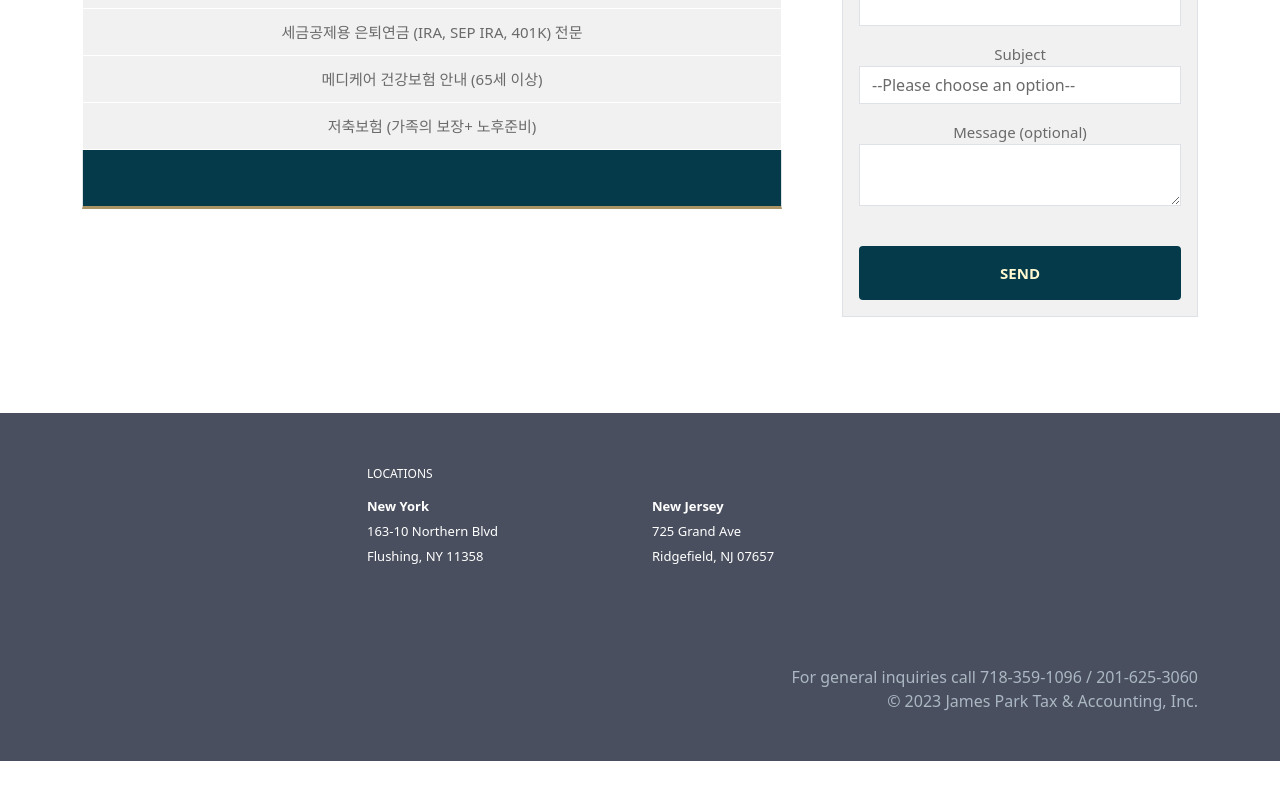
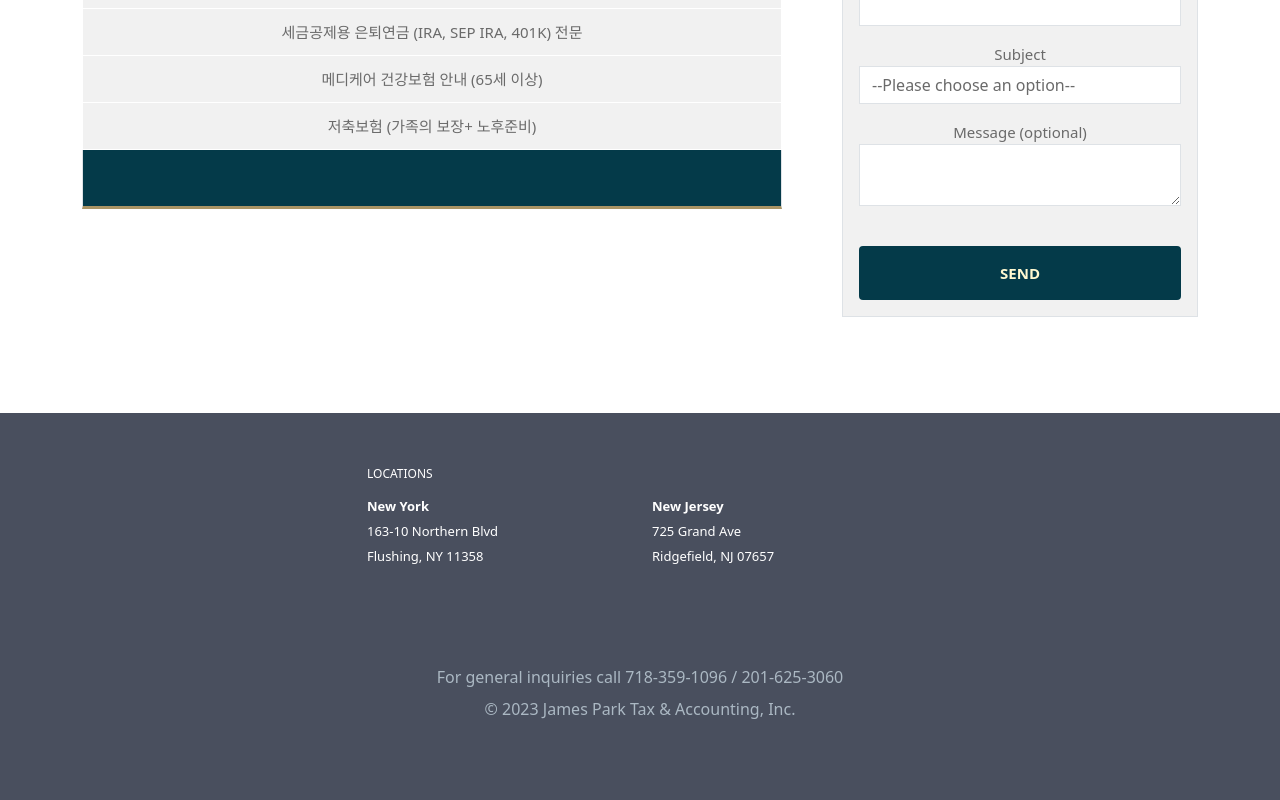
Before and after one commit to nooccarr/james-park-tax, a React (Vite) app: page /services in a window 1280 px wide. Shown: the part 734-1534 px from the top of the page. Before the commit the page ends 1495 px from the top, so only its background shows below. Built offline with nearby package versions, Linux system fonts and the light colour scheme.

Commit message:
Change layout spacing in some components.

```diff
--- a/src/app/components/ContactUs.jsx
+++ b/src/app/components/ContactUs.jsx
@@ -158,7 +158,7 @@ const ContactUs = () => {
                       </span>
                     </Col>
                     <Col className='ps-0'>
-                      <p className>Mon - Fri : 9 AM - 6 PM EST</p>
+                      <p className='mb-5'>Mon - Fri : 9 AM - 6 PM EST</p>
                     </Col>
                   </Row>
                 </Container>
--- a/src/app/components/EmailForm.jsx
+++ b/src/app/components/EmailForm.jsx
@@ -1,6 +1,5 @@
 import { useRef, useState } from 'react';
 import Stack from 'react-bootstrap/Stack';
-import Button from 'react-bootstrap/Button';
 const SUBJECTS = ['--Please choose an option--', '사업체 세금 보고', '개인 세금 보고', '은퇴연금', 'Medicare 건강보험', '저축보험', 'Other'];
 import '../styles/email-form.css';
 
--- a/src/app/components/Footer.jsx
+++ b/src/app/components/Footer.jsx
@@ -26,10 +26,13 @@ const Footer = () => {
             <div className='pb-5 footer-location-address'>Ridgefield, NJ 07657</div>
           </Col>
         </Row>
-        <div className='pb-5 text-end copyright-text'>
-          For general inquiries call 718-359-1096 / 201-625-3060<br/>
+        <div className='pb-2 text-center copyright-text'>
+          For general inquiries call 718-359-1096 / 201-625-3060
+        </div>
+        <div className='pb-5 text-center copyright-text'>
           &copy; {today.getFullYear()} James Park Tax & Accounting, Inc.
         </div>
+        <div className='pb-2'>&nbsp;</div>
       </Container>
     </footer>
   );
--- a/src/app/components/Services.jsx
+++ b/src/app/components/Services.jsx
@@ -29,7 +29,7 @@ const Services = () => {
                   </span>
                 </ListGroup.Item>
               ))}
-              <ListGroup.Item as='li' className='py-3' style={{ backgroundColor: '#043A49', borderBottom: '3px solid #AA9465'}}>
+              <ListGroup.Item as='li' className='py-3 mb-5' style={{ backgroundColor: '#043A49', borderBottom: '3px solid #AA9465'}}>
                 &nbsp;
               </ListGroup.Item>
             </ListGroup>
```
